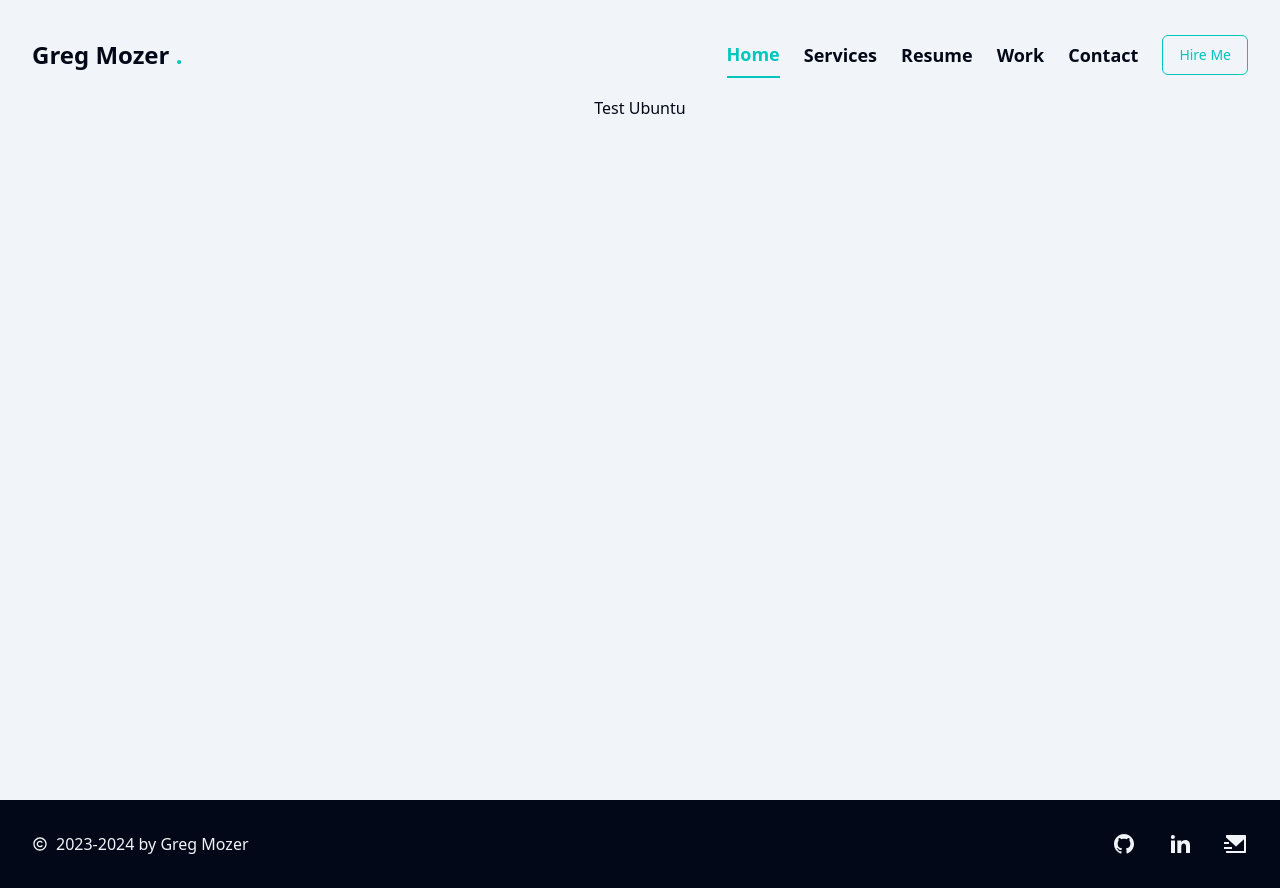
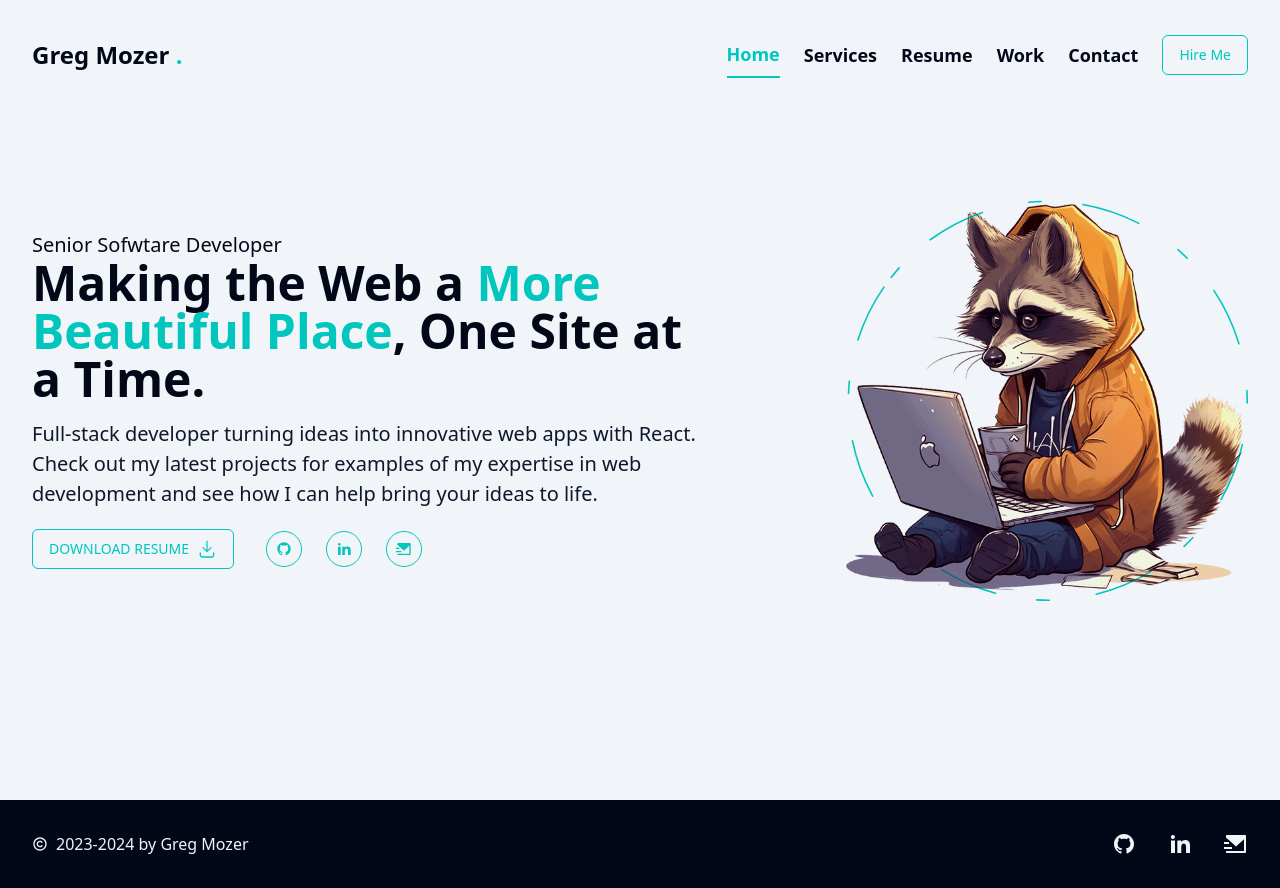
Before and after one commit to propbono/next-gmozer.ca, a Next.js app: page / in a window 1280 px wide. Built offline with nearby package versions, Linux system fonts and the light colour scheme.

Commit message:
feat: add hero to home page

```diff
--- a/app/page.tsx
+++ b/app/page.tsx
@@ -1,9 +1,46 @@
+import { Socials } from "@/components/socials";
+import { Button } from "@/components/ui/button";
 import Image from "next/image";
+import { RxDownload } from "react-icons/rx";
+import { SOCIALS } from "../constants/socials";
+import { HeroPhoto } from "@/components/hero-photo";
 
 export default function Home() {
   return (
-    <div className="flex min-h-screen flex-col items-center justify-between p-24">
-      Test Ubuntu
-    </div>
+    <section className="h-full min-h-screen py-6 md:py-24">
+      <div className="container mx-auto flex flex-col md:flex-row items-center md:justify-between gap-8 h-full">
+        <div className="text-center md:text-left max-w-2xl order-2 md:order-none">
+          <span className="text-xl mb-2">Senior Sofwtare Developer</span>
+          <h1 className="w-full mb-4 font-logo text-4xl md:text-5xl font-bold leading-relaxed text-foreground">
+            Making the Web a{" "}
+            <span className="text-primary">More Beautiful Place</span>, One Site
+            at a Time.
+          </h1>
+          <p className="font-body text-xl md:text-2xls font-medium leading-relaxed text-secondary-foreground  md:leading-normal mb-5">
+            Full-stack developer turning ideas into innovative web apps with
+            React. Check out my latest projects for examples of my expertise in
+            web development and see how I can help bring your ideas to life.
+          </p>
+          <div className="flex flex-col md:flex-row gap-8 items-center">
+            <Button
+              variant="outline"
+              className="flex gap-2 items-center uppercase"
+            >
+              <span>Download resume</span>
+              <RxDownload className="text-xl" />
+            </Button>
+            <Socials
+              links={SOCIALS}
+              as="div"
+              containerStyles="flex gap-6"
+              iconStyles="size-9 border border-primary rounded-full flex justify-center items-center text-primary text-base hover:bg-primary hover:text-background hover:transition-all duration-500"
+            />
+          </div>
+        </div>
+        <div className="order-1 md:order-none mb-6 md:mb-0">
+          <HeroPhoto />
+        </div>
+      </div>
+    </section>
   );
 }
--- /dev/null
+++ b/components/hero-photo/index.tsx
@@ -0,0 +1,61 @@
+"use client";
+import { motion } from "framer-motion";
+import Image from "next/image";
+export const HeroPhoto = () => {
+  return (
+    <div className="w-full h-full relative">
+      <motion.div
+        initial={{ opacity: 0 }}
+        animate={{
+          opacity: 1,
+          transition: { delay: 0.5, duration: 0.4, ease: "easeIn" },
+        }}
+      >
+        <motion.div
+          initial={{ opacity: 0 }}
+          animate={{
+            opacity: 1,
+            transition: { delay: 0.5, duration: 0.4, ease: "easeInOut" },
+          }}
+          className="absolute w-[298px] h-[298px] md:w-[398px] md:h-[398px] 2xl:w-[498px] 2xl:h-[498px] mix-blend-darken"
+        >
+          <Image
+            priority
+            quality={100}
+            fill
+            className="object-contain"
+            alt="Raccon"
+            src="/images/Raccoon_1-min.png"
+          />
+        </motion.div>
+
+        <motion.svg
+          className="w-[302px] h-[302px] md:w-[402px] md:h-[402px] 2xl:w-[502px] 2xl:h-[502px]"
+          fill="transparent"
+          viewBox="0 0 504 504"
+          xmlns="http://www.w3.org/2000/svg"
+        >
+          <motion.circle
+            cx="253"
+            cy="253"
+            r="250"
+            stroke="var(--primary)"
+            strokeWidth="2"
+            strokeLinecap="round"
+            strokeLinejoin="round"
+            initial={{ strokeDasharray: "24 10 0 0" }}
+            animate={{
+              strokeDasharray: ["15 128 25 25", "16 25 92 72", "4 250 22 22"],
+              rotate: [120, 360],
+            }}
+            transition={{
+              duration: 20,
+              repeat: Infinity,
+              repeatType: "reverse",
+            }}
+          />
+        </motion.svg>
+      </motion.div>
+    </div>
+  );
+};
```
